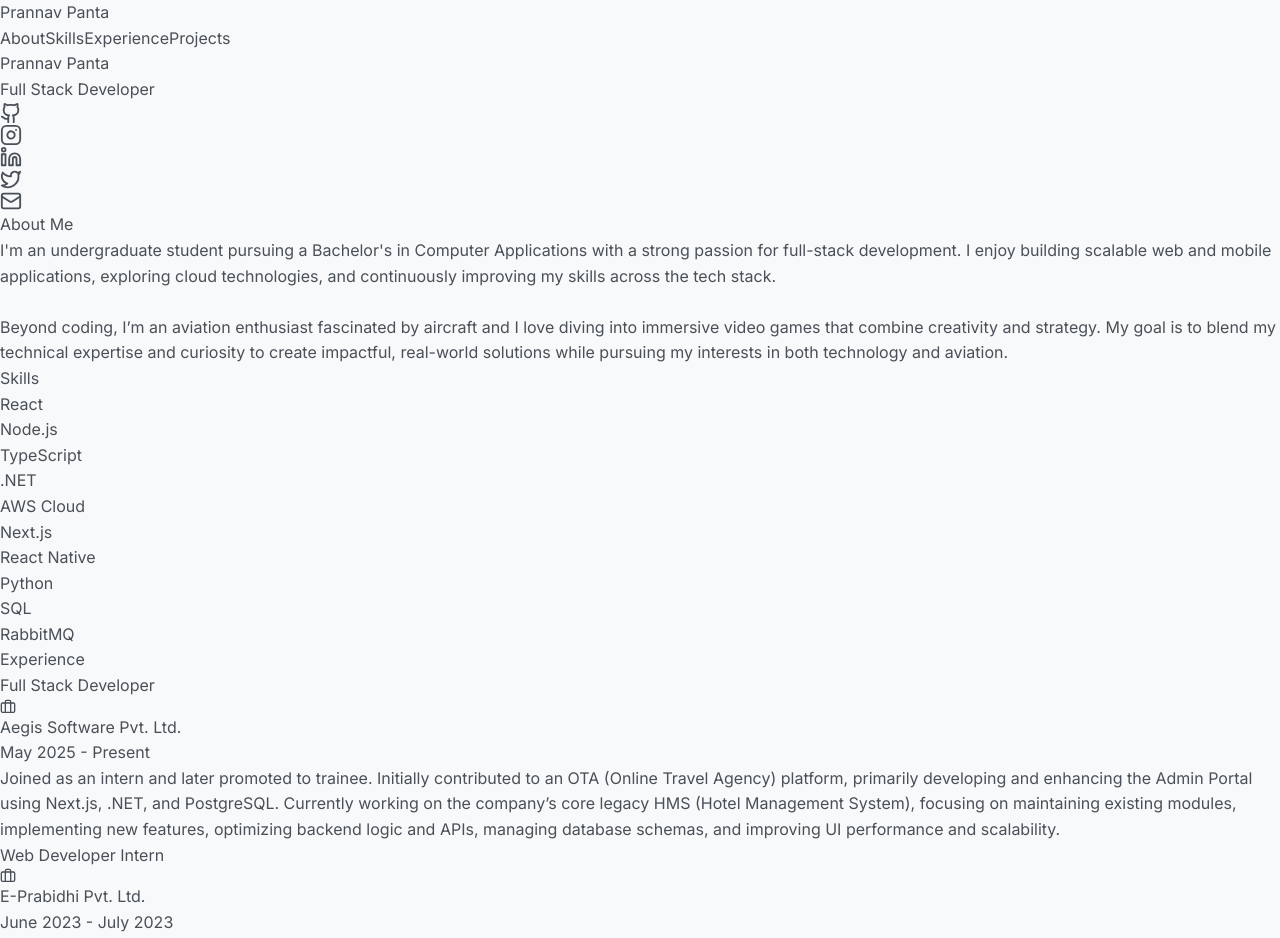
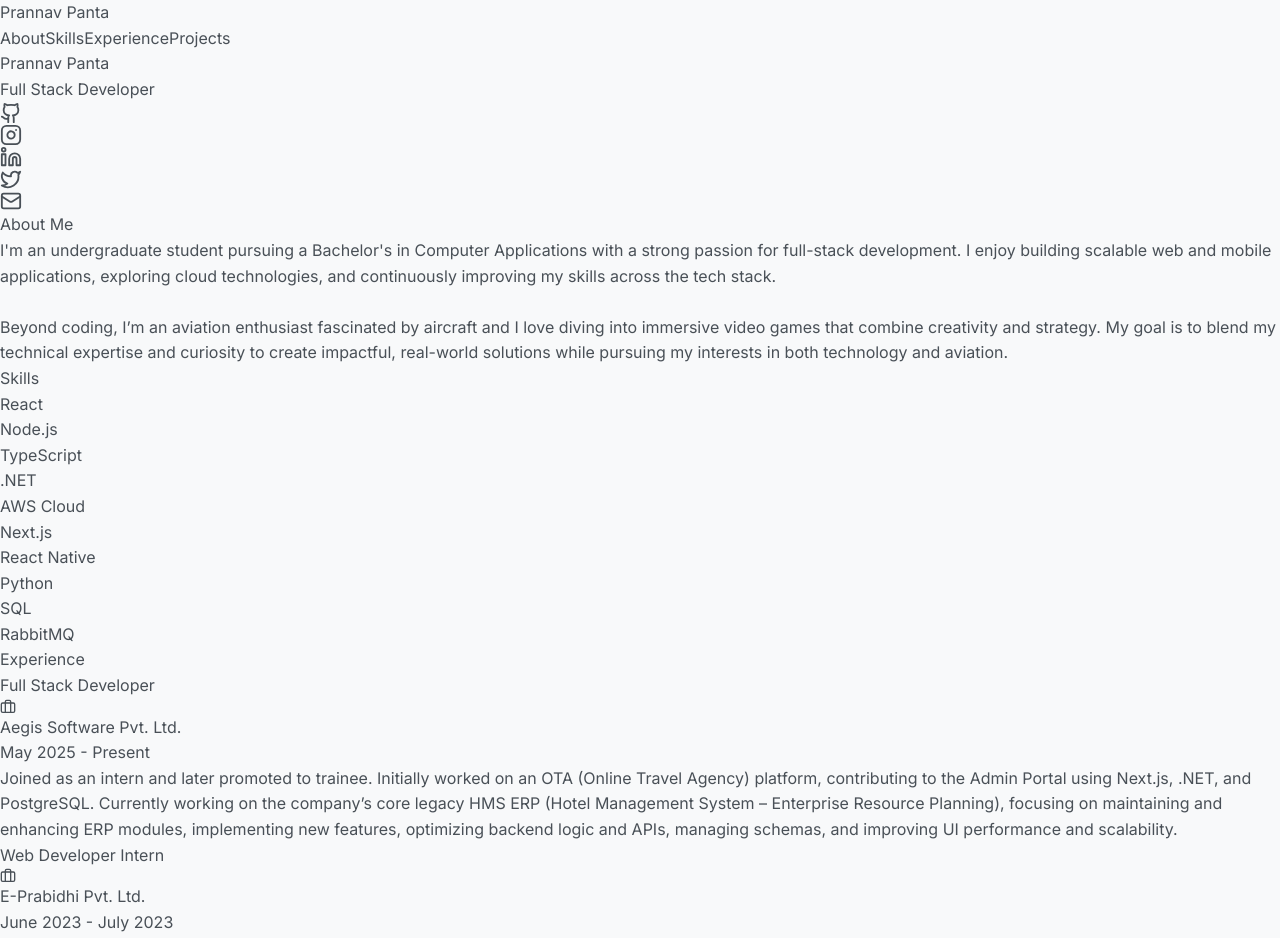
Before and after one commit to PrannavP/my-website, a React (Vite) app: page / in a window 1280 px wide. Shown: the top 938 px of the page. Built offline with nearby package versions, Linux system fonts and the light colour scheme.

Commit message:
Updated AegisHMS detail in experience section

```diff
--- a/src/components/Experience.tsx
+++ b/src/components/Experience.tsx
@@ -7,7 +7,7 @@ const Experience = () => {
             company: 'Aegis Software Pvt. Ltd.',
             period: 'May 2025 - Present',
             description:
-                'Joined as an intern and later promoted to trainee. Initially contributed to an OTA (Online Travel Agency) platform, primarily developing and enhancing the Admin Portal using Next.js, .NET, and PostgreSQL. Currently working on the company’s core legacy HMS (Hotel Management System), focusing on maintaining existing modules, implementing new features, optimizing backend logic and APIs, managing database schemas, and improving UI performance and scalability.'
+                'Joined as an intern and later promoted to trainee. Initially worked on an OTA (Online Travel Agency) platform, contributing to the Admin Portal using Next.js, .NET, and PostgreSQL. Currently working on the company’s core legacy HMS ERP (Hotel Management System – Enterprise Resource Planning), focusing on maintaining and enhancing ERP modules, implementing new features, optimizing backend logic and APIs, managing schemas, and improving UI performance and scalability.'
         },
         {
             role: 'Web Developer Intern',
```
